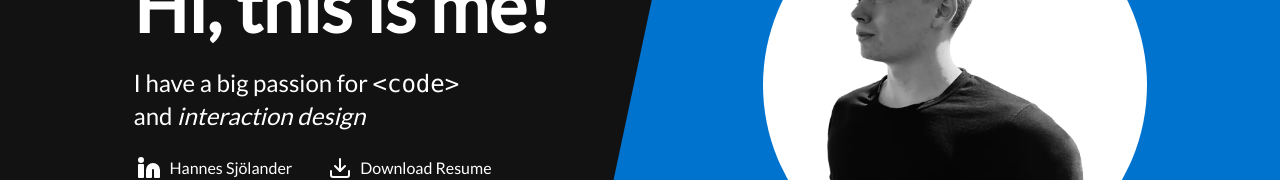
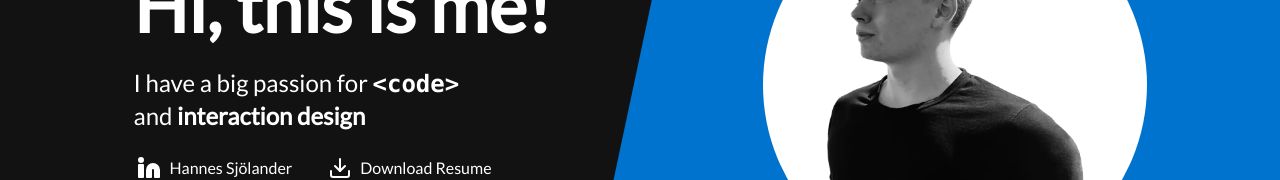
Before and after one commit to zenaxo/portfolio-app-svelte, a SvelteKit app: page / in a window 1280 px wide. Shown: the part 344-524 px from the top of the page. Built offline with nearby package versions, Linux system fonts and the light colour scheme.

Commit message:
små saker test

```diff
--- a/src/components/Hero.svelte
+++ b/src/components/Hero.svelte
@@ -36,8 +36,8 @@
 				{text}
 			</h1>
 			<h2 class="text-2xl mobile:text-xl mb-5">
-				I have a big passion for <code>{'<code>'}</code><br /> and
-				<span class="italic">interaction design</span>
+				I have a big passion for <code class="font-semibold">{'<code>'}</code><br /> and
+				<span class="font-semibold">interaction design</span>
 			</h2>
 			<div class="flex gap-7 mobile:gap-2 mobile:flex-col">
 				<Button type="external" href="/" className="hover:underline underline-offset-8">
--- a/src/components/MovieGallery.svelte
+++ b/src/components/MovieGallery.svelte
@@ -110,7 +110,7 @@
 		<img
 			src={images[currentImgIndex].src}
 			alt={images[currentImgIndex].alt}
-			class="movie-gallery-images object-cover pl-2 pt-1 max-w-[75vw] max-h-[45vh]"
+			class="movie-gallery-images object-cover pl-2 pt-1 max-w-[800px] mobile:max-w-[75vw] max-h-[45vh]"
 		/>
 		<button on:click={nextImg} class="p-2 mr-2" aria-label="Next image">
 			<ArrowRight size={30} />
--- a/src/components/Zapt.svelte
+++ b/src/components/Zapt.svelte
@@ -113,7 +113,7 @@
 		<img
 			src={imgs[currentImgIndex].src}
 			alt={imgs[currentImgIndex].alt}
-			class="object-fill pt-1 max-h-[50vh] mobile:max-w-[150px] zapt-images"
+			class="object-fill pt-1 max-h-[50vh] mobile:max-h-[35vh] zapt-images"
 		/>
 		<button on:click={nextImg} class="p-2" aria-label="Next image">
 			<ArrowRight size={30} />
```
